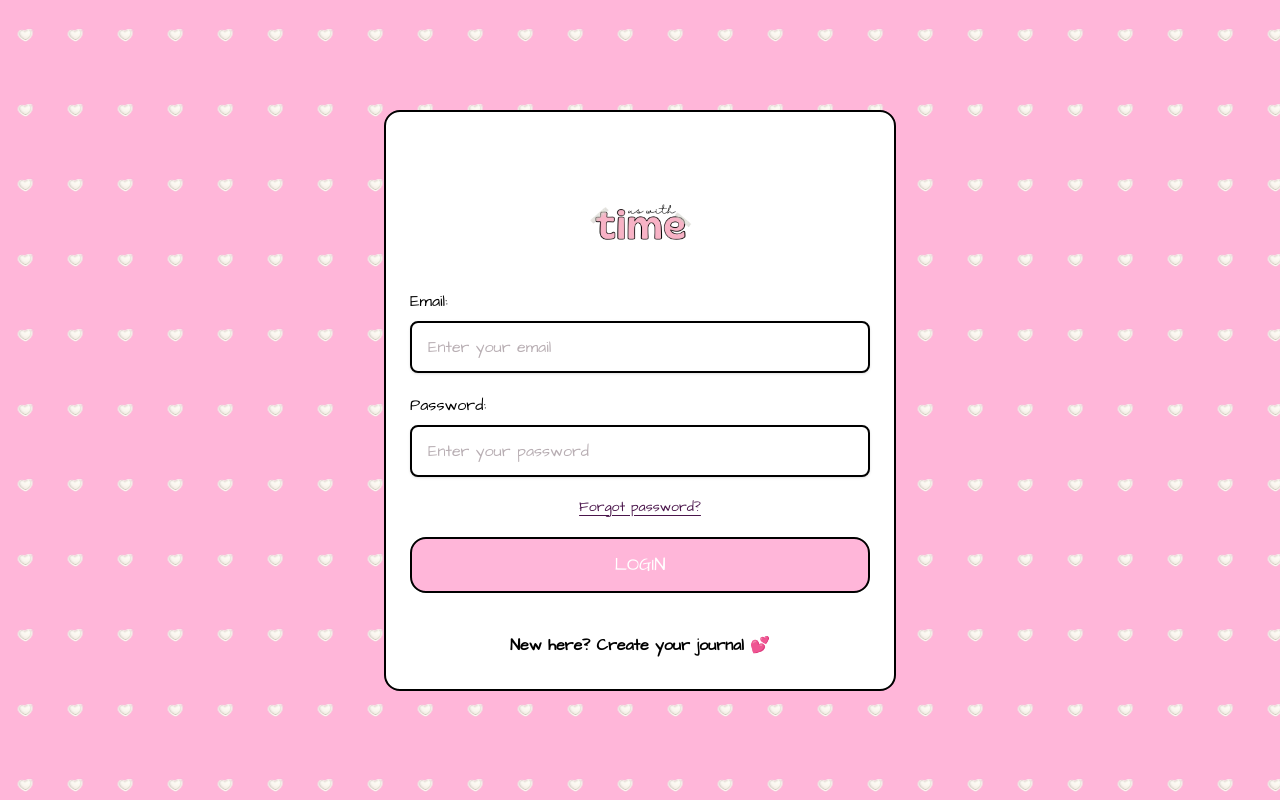
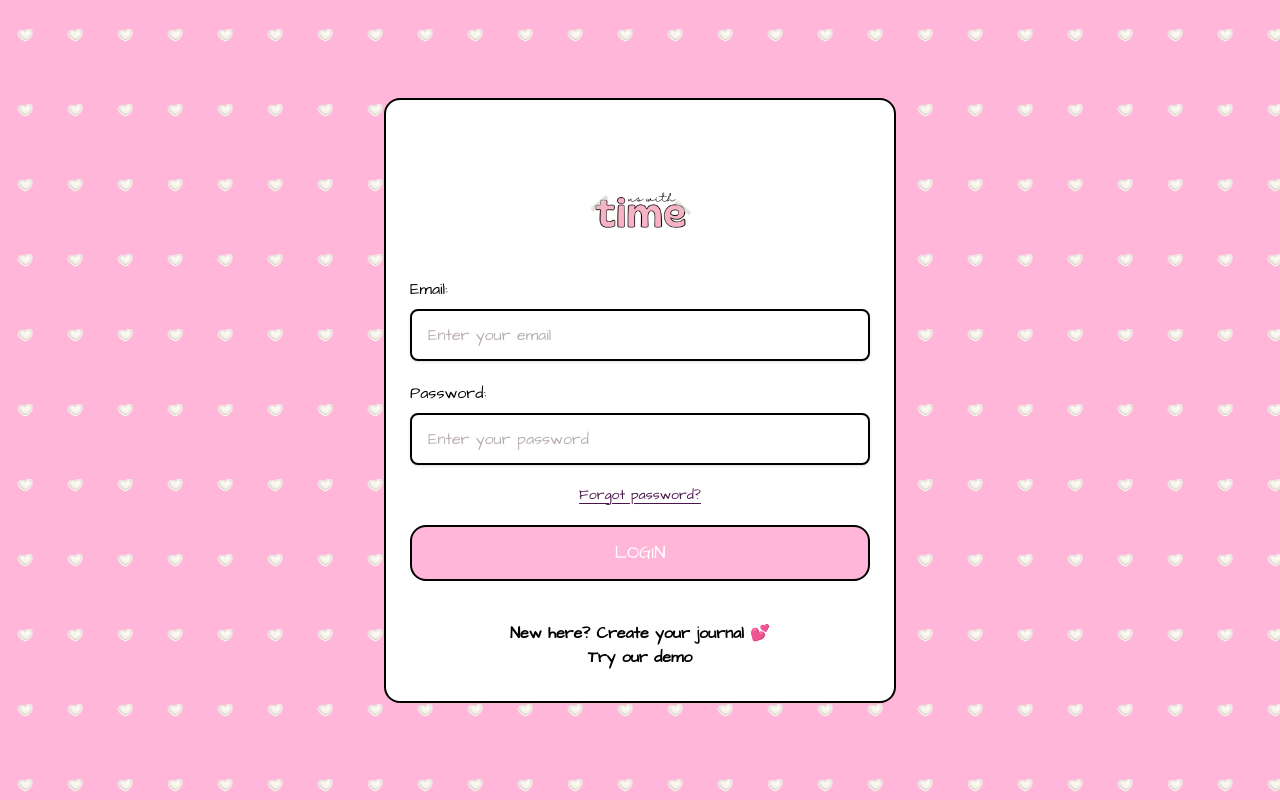
Before and after one commit to yeni2766/UsWithTime, a React (Vite) app: page /login in a window 1280 px wide. Built offline with nearby package versions, Linux system fonts and the light colour scheme; no server answers.

Commit message:
added changes

```diff
--- a/src/Login.jsx
+++ b/src/Login.jsx
@@ -137,11 +137,16 @@ export default function Login() {
             Login
           </button>
         </form>
-        <div className="flex flex-col justify-center items-center w-full">
-          <ul>
+        <div className="w-full">
+          <ul className="flex flex-col justify-center items-center ">
             <Link to="/signup">
               <li className="font-display font-bold">
                 New here? Create your journal 💕
+              </li>
+            </Link>
+             <Link to="/demo">
+              <li className="font-display font-bold">
+                Try our demo
               </li>
             </Link>
           </ul>
--- a/src/NotFound.jsx
+++ b/src/NotFound.jsx
@@ -24,7 +24,7 @@ export default function NotFound() {
         <h1 className="text-4xl font-bold mb-4">404 💔</h1>
 
         <p className="mb-6 text-lg">
-          This page wandered off our love timeline...
+          This page doesn't exist
         </p>
 
         <Link
```
